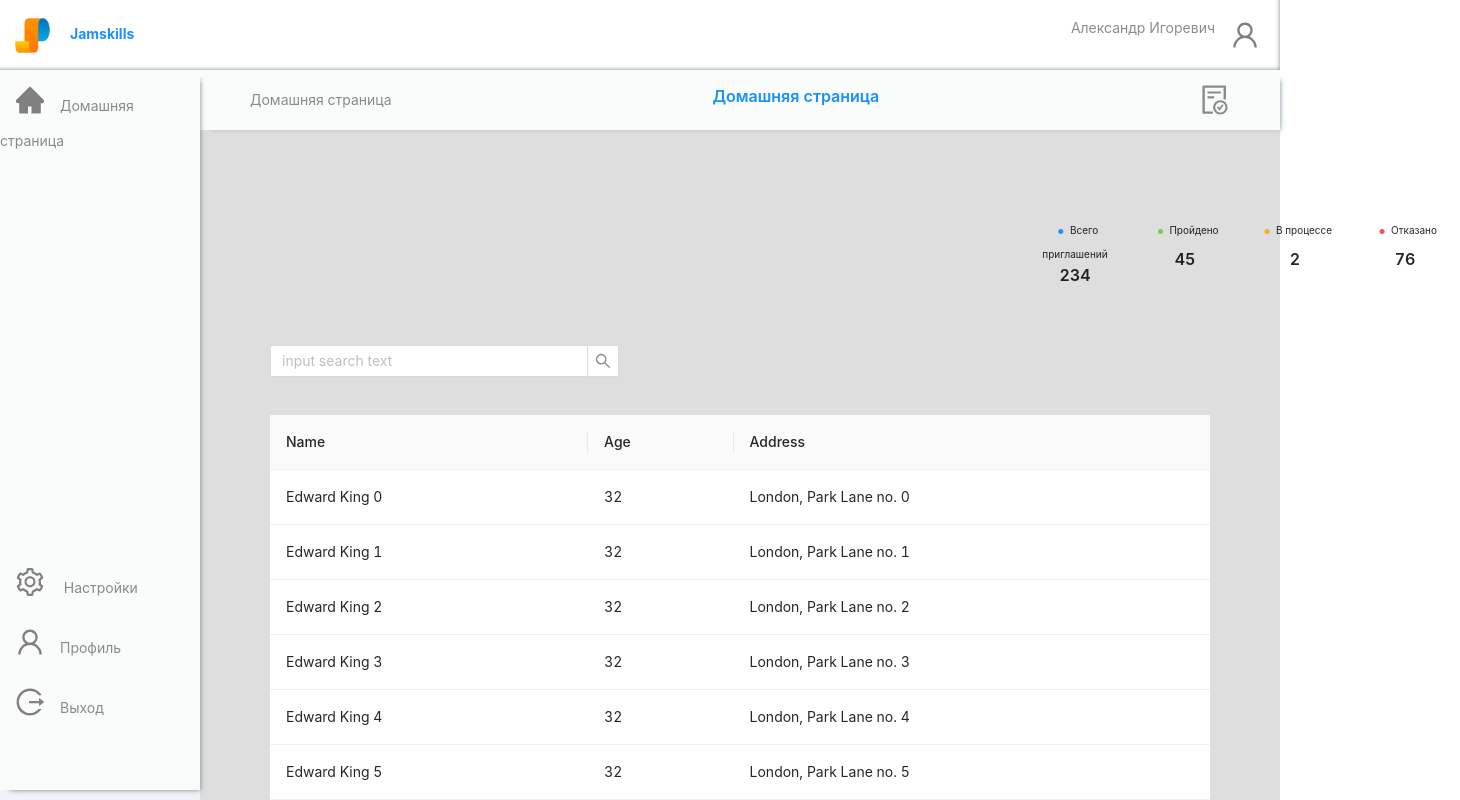
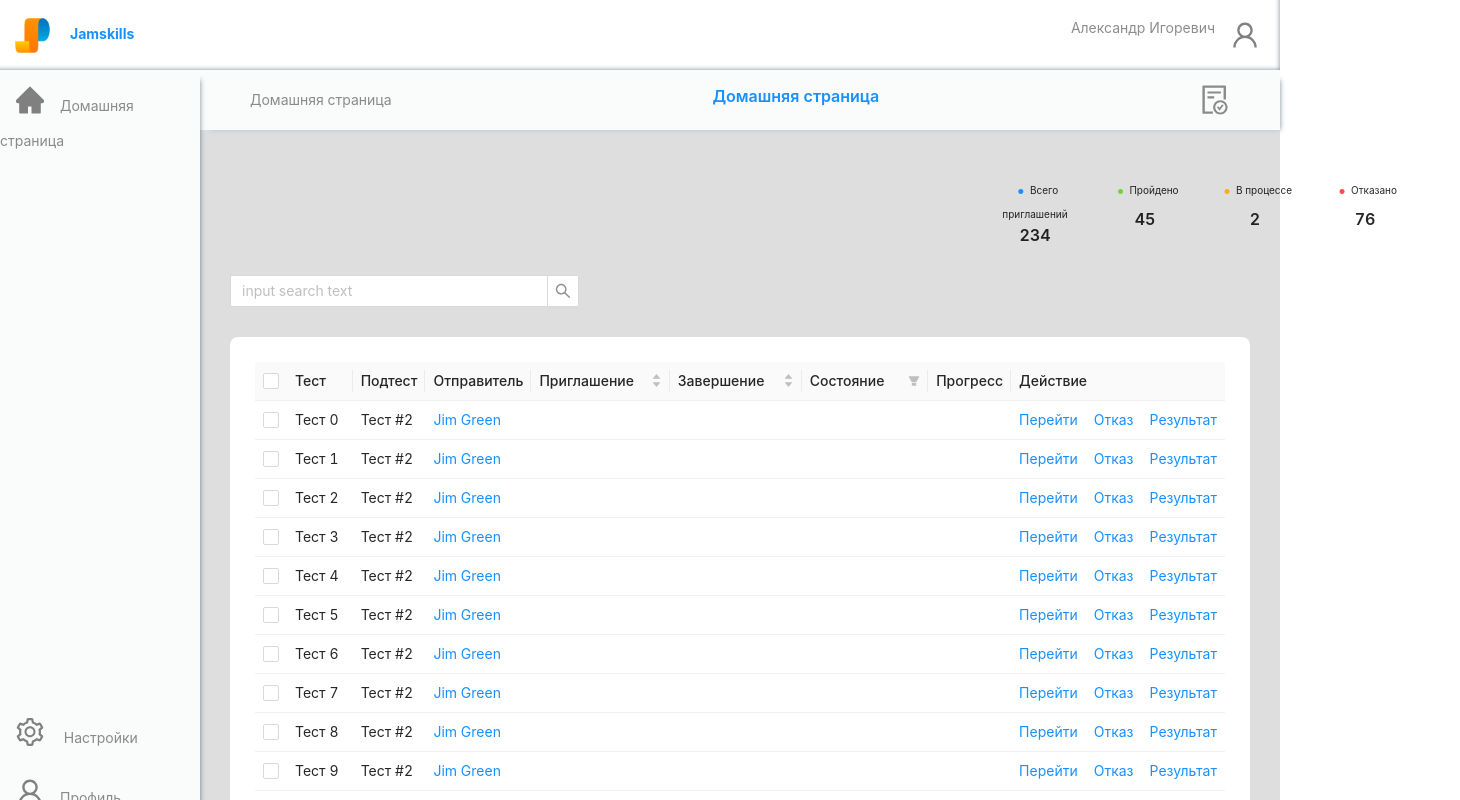
Before and after one commit to ShadeofSoul/Jam-Skills, a React (Create React App) app: page /home in a window 1280 px wide. Shown: the top 800 px of the page, 1460 px wide, since content can reach past the window. Built offline with nearby package versions, Linux system fonts and the light colour scheme.

Commit message:
start registration

```diff
--- /dev/null
+++ b/src/components/HomePage/Desk.jsx
@@ -0,0 +1,115 @@
+import React, { Component } from "react";
+import { Table, Button, Space } from "antd";
+
+const columns = [
+  {
+    title: "Тест",
+    dataIndex: "test",
+    width: "15%",
+  },
+  {
+    title: "Подтест",
+    dataIndex: "subtest",
+  },
+  {
+    title: "Отправитель",
+    dataIndex: "name",
+    render: (text) => <a>{text}</a>,
+  },
+  {
+    title: "Приглашение",
+    dataIndex: "invate",
+    sorter: true,
+    // render: (invate) => `${invate.first} ${invate.last}`,
+    width: "20%",
+  },
+  {
+    title: "Завершение",
+    dataIndex: "end",
+    sorter: true,
+    // render: (end) => `${end.first} ${end.last}`,
+    width: "20%",
+  },
+  {
+    title: "Состояние",
+    dataIndex: "state",
+    filters: [
+      { text: "Выполнено", value: "male" },
+      { text: "В процессе", value: "female" },
+      { text: "Неи начато", value: "female" },
+      { text: "Отказано", value: "female" },
+    ],
+    width: "20%",
+  },
+  {
+    title: "Прогресc",
+    dataIndex: "progres",
+  },
+  {
+    title: "Действие",
+    key: "action",
+    render: (text, record) => (
+      <Space size="middle">
+        <a>Перейти</a>
+        <a>Отказ</a>
+        <a>Результат</a>
+      </Space>
+    ),
+  },
+];
+
+const data = [];
+for (let i = 0; i < 46; i++) {
+  data.push({
+    key: i,
+    test: `Тест ${i}`,
+    subtest: `Тест ${"#2"}`,
+    name: "Jim Green",
+    filters: "В процессе",
+    address: `London, Park Lane no. ${i}`,
+  });
+}
+
+class Desk extends Component {
+  state = {
+    selectedRowKeys: [], // Check here to configure the default column
+    loading: false,
+  };
+
+  start = () => {
+    this.setState({ loading: true });
+    // ajax request after empty completing
+    setTimeout(() => {
+      this.setState({
+        selectedRowKeys: [],
+        loading: false,
+      });
+    }, 1000);
+  };
+
+  onSelectChange = (selectedRowKeys) => {
+    console.log("selectedRowKeys changed: ", selectedRowKeys);
+    this.setState({ selectedRowKeys });
+  };
+
+  render() {
+    const { loading, selectedRowKeys } = this.state;
+    const rowSelection = {
+      selectedRowKeys,
+      onChange: this.onSelectChange,
+    };
+    const hasSelected = selectedRowKeys.length > 0;
+    return (
+      <div className="desk">
+        <Table
+          rowSelection={rowSelection}
+          columns={columns}
+          size="small"
+          dataSource={data}
+        />
+      </div>
+    );
+  }
+}
+
+export default Desk;
--- a/src/components/HomePage/Home.jsx
+++ b/src/components/HomePage/Home.jsx
@@ -10,38 +10,12 @@ import {
   SettingOutlined,
 } from "@ant-design/icons";
 import { Input } from "antd";
-import { Table, Button } from "antd";
-
+import Desk from "./Desk";
 const { Search } = Input;
 
 const { Title } = Typography;
 
 const { Header, Sider, Content } = Layout;
-
-const columns = [
-  {
-    title: "Name",
-    dataIndex: "name",
-  },
-  {
-    title: "Age",
-    dataIndex: "age",
-  },
-  {
-    title: "Address",
-    dataIndex: "address",
-  },
-];
-
-const data = [];
-for (let i = 0; i < 46; i++) {
-  data.push({
-    key: i,
-    name: `Edward King ${i}`,
-    age: 32,
-    address: `London, Park Lane no. ${i}`,
-  });
-}
 
 const Home = () => {
   const onSearch = (value) => console.log(value);
@@ -70,7 +44,7 @@ const Home = () => {
             <HomeFilled className="icon2" />
             <span className="g">Домашняя страница</span>
           </div>
-          <div style={{ marginTop: "400px" }}>
+          <div style={{ marginTop: "550px" }}>
             <SettingOutlined className="icon2" />
             <span className="g"> Настройки</span>
             <br />
@@ -139,18 +113,7 @@ const Home = () => {
               style={{ width: 350 }}
             />
             <div>
-              <div style={{ marginBottom: 16 }}>
-                <span style={{ marginLeft: 8 }}>
-                  {/* {hasSelected
-                    ? `Selected ${selectedRowKeys.length} items`
-                    : ""} */}
-                </span>
-              </div>
-              <Table
-                // rowSelection={rowSelection}
-                columns={columns}
-                dataSource={data}
-              />
+              <Desk />
             </div>
           </Content>
         </Layout>
--- a/src/components/HomePage/home.css
+++ b/src/components/HomePage/home.css
@@ -20,7 +20,7 @@
 .sider {
   box-shadow: 5px 5px 5px -5px rgba(34, 60, 80, 0.6);
   background-color: #fcfcfce5;
-  height: 90vh;
+  height: 115vh;
 }
 
 .icon2 {
@@ -36,7 +36,7 @@
 
 .content {
   background-color: #d8d8d8b9;
-  padding: 70px;
+  padding: 30px;
 }
 
 .statistic {
@@ -46,7 +46,7 @@
   justify-content: center;
   text-align: center;
   font-size: 10px;
-  margin: 0 0 50px 750px;
+  margin: 0 0 20px 750px;
 }
 
 .point {
@@ -54,3 +54,17 @@
   padding: 5px;
   font-weight: bold;
 }
+
+/*
+==============For TABLE +++++++++++++++++++++++ */
+
+.desk {
+  background-color: #fff;
+  padding: 25px;
+  border-radius: 8px;
+  margin-top: 30px;
+}
+
+.ant-table-pagination-right {
+  justify-content: center;
+}
--- /dev/null
+++ b/src/components/TestPage/Test.jsx
@@ -0,0 +1,93 @@
+import { Steps, Button, message } from "antd";
+import { React, useState } from "react";
+import "./test.css";
+import logo from "../../media/logo.png";
+
+const { Step } = Steps;
+
+const steps = [
+  {
+    title: "",
+    content: "First-content",
+  },
+  {
+    title: "",
+    content: "Second-content",
+  },
+  {
+    title: "",
+    content: "Last-content",
+  },
+  {
+    title: "",
+    content: "First-content",
+  },
+  {
+    title: "",
+    content: "First-content",
+  },
+  {
+    title: "",
+    content: "First-content",
+  },
+  {
+    title: "",
+    content: "First-content",
+  },
+  {
+    title: "",
+    content: "First-content",
+  },
+];
+
+const Test = () => {
+  const [current, setCurrent] = useState(0);
+
+  const next = () => {
+    setCurrent(current + 1);
+  };
+
+  const prev = () => {
+    setCurrent(current - 1);
+  };
+
+  return (
+    <div className="test">
+      <>
+        <div className="steps-block">
+          <img width="60px" src={logo} alt="" />
+          <Steps current={current}>
+            {steps.map((item) => (
+              <>
+                <Step key={item.title} title={item.title} />
+              </>
+            ))}
+          </Steps>
+        </div>
+        <div className="steps-content">{steps[current].content}</div>
+        <div className="steps-action">
+          {current < steps.length - 1 && (
+            <Button type="primary" onClick={() => next()}>
+              Next
+            </Button>
+          )}
+          {current === steps.length - 1 && (
+            <Button
+              type="primary"
+              onClick={() => message.success("Processing complete!")}
+            >
+              Done
+            </Button>
+          )}
+          {/* {current > 0 && (
+            <Button style={{ margin: "0 8px" }} onClick={() => prev()}>
+              Previous
+            </Button>
+          )} */}
+        </div>
+      </>
+    </div>
+  );
+};
+
+export default Test;
--- /dev/null
+++ b/src/components/TestPage/test.css
@@ -0,0 +1,29 @@
+.test {
+  padding: 70px;
+}
+
+.steps-block {
+  display: grid;
+  grid-template-columns: 0.2fr 1.8fr;
+  align-items: center;
+}
+
+.steps-content {
+  min-height: 200px;
+  margin-top: 16px;
+  padding-top: 80px;
+  text-align: center;
+  background-color: #fafafa;
+  border: 1px dashed #e9e9e9;
+  border-radius: 2px;
+}
+
+.steps-action {
+  margin-top: 40px;
+  display: flex;
+  justify-content: center;
+}
+
+.steps-action button {
+  width: 350px;
+}
--- a/src/routes/Pages.jsx
+++ b/src/routes/Pages.jsx
@@ -2,12 +2,14 @@ import React from "react";
 import { Route, Routes } from "react-router-dom";
 import Home from "../components/HomePage/Home";
 import Main from "../components/MainPage/Main";
+import Test from "../components/TestPage/Test";
 
 const Pages = () => {
   return (
     <Routes>
       <Route exact path="/" element={<Main />} />
       <Route exact path="/home" element={<Home />} />
+      <Route exact path="/test" element={<Test />} />
     </Routes>
   );
 };
```
Also changed, not shown: src/components/MainPage/Forms.jsx (+21 -0 lines), src/helpers/consts.jsx (added, +12 -0 lines), src/components/MainPage/auth.jsx (added).
